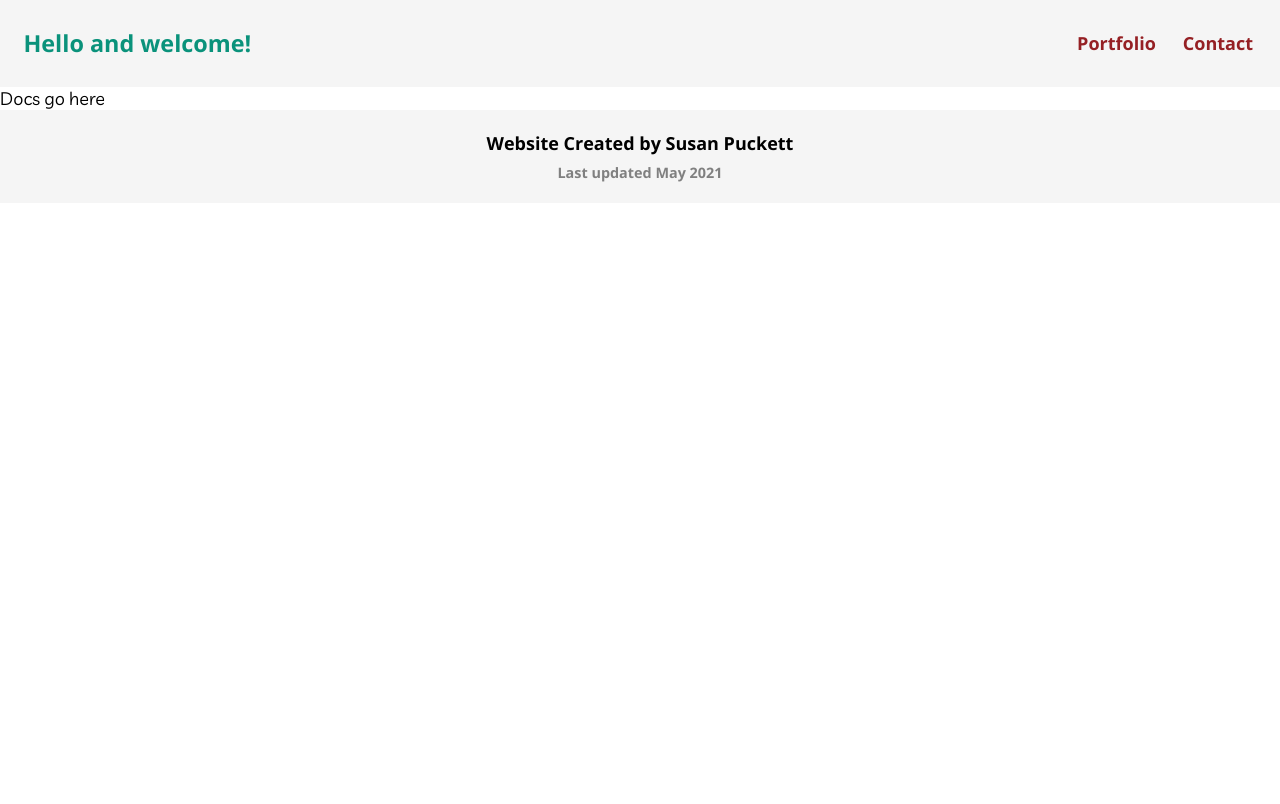
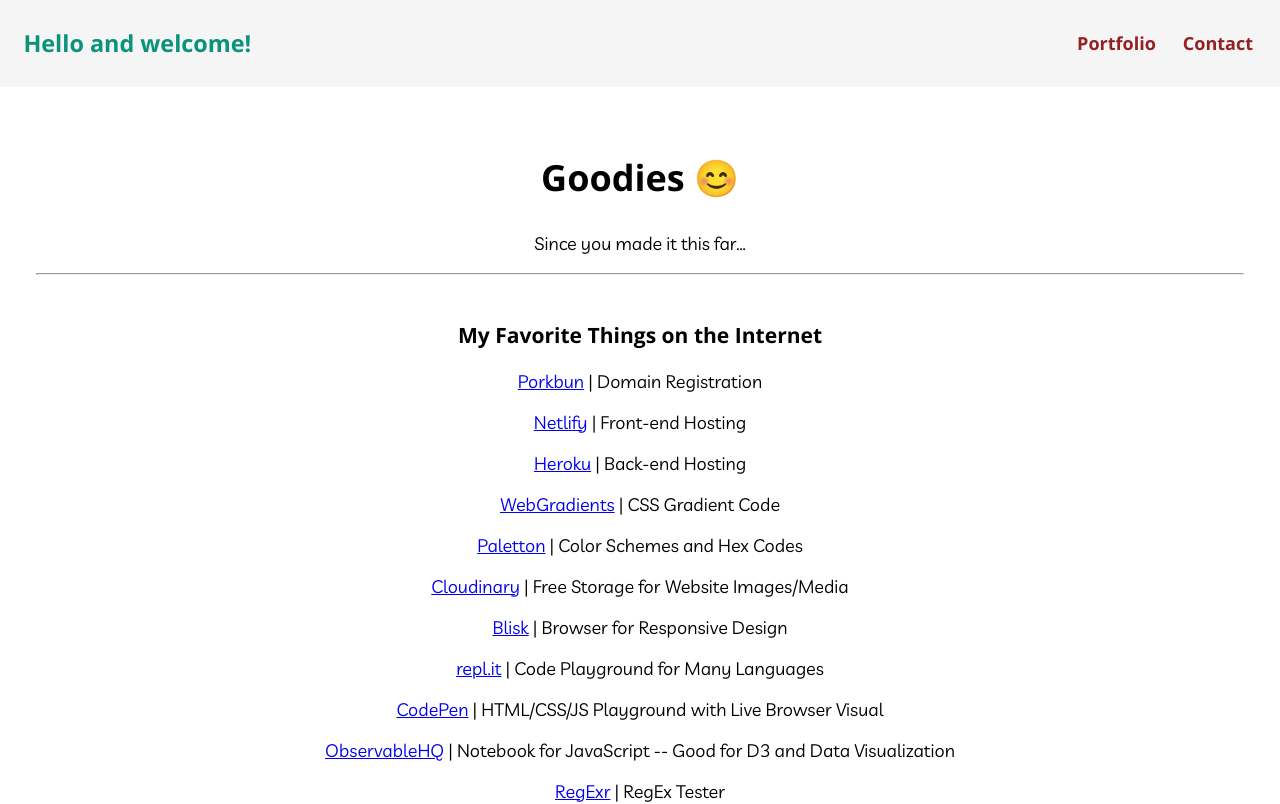
Before and after one commit to sepuckett86/portfolio-react, a React app: page /docs in a window 1280 px wide. Shown: the top 804 px of the page. Built offline with nearby package versions, Linux system fonts and the light colour scheme.

Commit message:
Add placeholder content

```diff
--- a/src/pages/docs.js
+++ b/src/pages/docs.js
@@ -1,9 +1,10 @@
 import React from 'react';
+import GoodiesContainer from '../containers/GoodiesContainer';
 
 export default function Docs() {
   return (
     <>
-      Docs go here
+      <GoodiesContainer />
     </>
   );
 }
```
